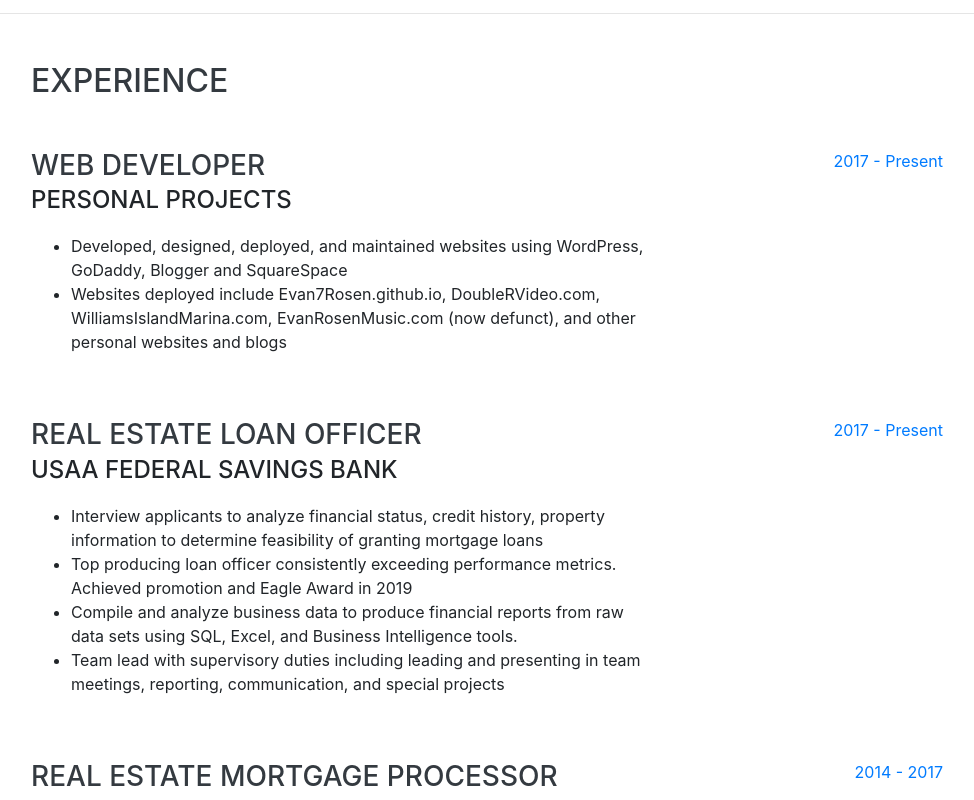
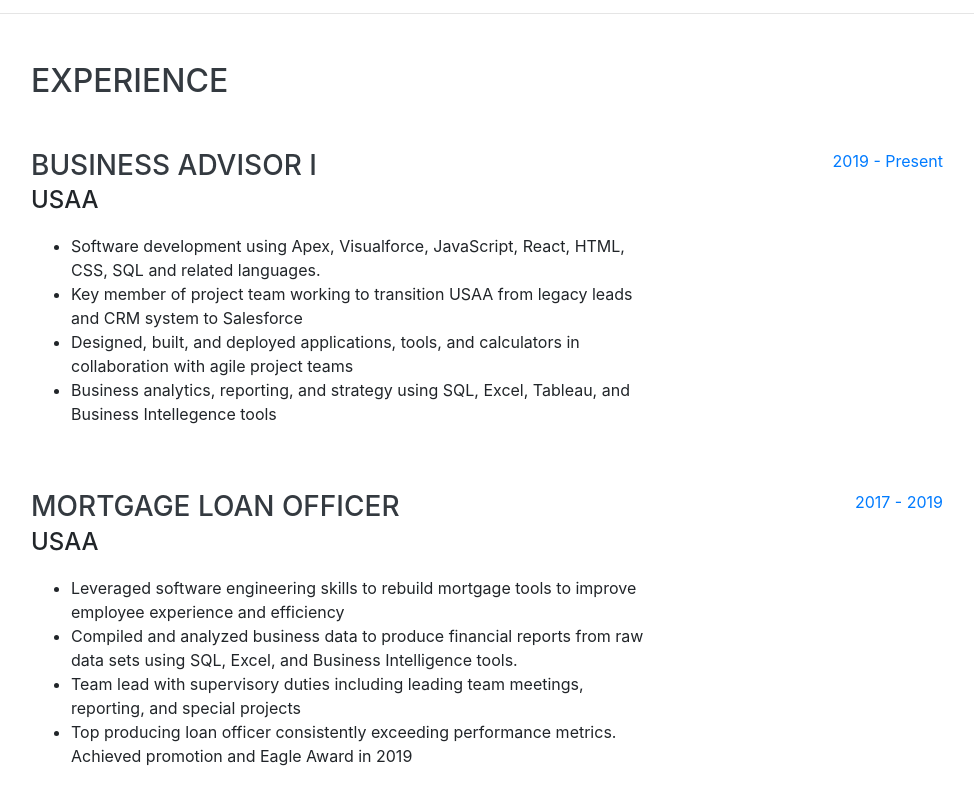
Before and after one commit to evan7rosen/evan7rosen.github.io, a website with bundled scripts: page index.html in a window 1280 px wide. Shown: the part 2916-3716 px from the top of the page, without its empty margins (289-1263 px from the left). Built offline with nearby package versions, Linux system fonts and the light colour scheme; a web font is replaced by a local one.

Commit message:
projects and employment done for now

```diff
--- a/index.html
+++ b/index.html
@@ -156,7 +156,7 @@
             </li>
           </ul>
 
-          <div class="subheading mb-3">Workflow</div>
+          <div class="subheading mb-3">Skills</div>
           <ul class="fa-ul mb-0">
             <li>
               <i class="fa-li fa fa-check"></i>
@@ -170,13 +170,17 @@
             </li>
             <li>
               <i class="fa-li fa fa-check"></i>
+              Salesforce development using Apex and Visualforce
+            </li>
+            <li>
+              <i class="fa-li fa fa-check"></i>
               Demonstrated ability to quickly and efficiently learn new
               languages, frameworks, architectures, and concepts
             </li>
             <li>
               <i class="fa-li fa fa-check"></i>
               MBA Educated, completed coursework and experienced in Agile Project Management,
-              Scrum, Data Analytics, Big Data, and Data Science
+              Scrum, Data Analytics, Big Data, and Data Science including SQL, advanced Excel, Tableau, and BI tools.
             </li>
           </ul>
         </div>
@@ -297,7 +301,7 @@
                   type="button"
                   class="btn btn-primary"
                   data-toggle="modal"
-                  data-target=".bd-example-modal-lg-1"
+                  data-target=".bd-example-modal-lg-2"
                 >
                  More Information
                 </button>
@@ -555,21 +559,27 @@
             class="resume-item d-flex flex-column flex-md-row justify-content-between mb-5"
           >
             <div class="resume-content">
-              <h3 class="mb-0">Web Developer</h3>
-              <div class="subheading mb-3">Personal Projects</div>
+              <h3 class="mb-0">Business Advisor I</h3>
+              <div class="subheading mb-3">USAA</div>
               <p>
                 <ul>
                   <li>
-                  Developed, designed, deployed, and maintained websites using WordPress, GoDaddy, Blogger and SquareSpace
+                  Software development using Apex, Visualforce, JavaScript, React, HTML, CSS, SQL and related languages.
                   </li>
                   <li>
-                  Websites deployed include Evan7Rosen.github.io, DoubleRVideo.com, WilliamsIslandMarina.com, EvanRosenMusic.com (now defunct), and other personal websites and blogs
+                  Key member of project team working to transition USAA from legacy leads and CRM system to Salesforce
+                  </li>
+                  <li>
+                  Designed, built, and deployed applications, tools, and calculators in collaboration with agile project teams
+                  </li>
+                  <li>
+                  Business analytics, reporting, and strategy using SQL, Excel, Tableau, and Business Intellegence tools
                   </li>
                 </ul>
               </p>
             </div>
             <div class="resume-date text-md-right">
-              <span class="text-primary"> 2017 - Present</span>
+              <span class="text-primary"> 2019 - Present</span>
             </div>
           </div>
 
@@ -577,27 +587,27 @@
             class="resume-item d-flex flex-column flex-md-row justify-content-between mb-5"
           >
             <div class="resume-content">
-              <h3 class="mb-0">Real Estate Loan Officer</h3>
-              <div class="subheading mb-3">USAA Federal Savings Bank</div>
+              <h3 class="mb-0">Mortgage Loan Officer</h3>
+              <div class="subheading mb-3">USAA</div>
               <p>
                 <ul>
                   <li>
-                  Interview applicants to analyze financial status, credit history, property information to determine feasibility of granting mortgage loans
+                  Leveraged software engineering skills to rebuild mortgage tools to improve employee experience and efficiency
+                  </li>
+                  <li>
+                  Compiled and analyzed business data to produce financial reports from raw data sets using SQL, Excel, and Business Intelligence tools.
+                  </li>
+                  <li>
+                  Team lead with supervisory duties including leading team meetings, reporting, and special projects
                   </li>
                   <li>
                   Top producing loan officer consistently exceeding performance metrics. Achieved promotion and Eagle Award in 2019
-                  </li>
-                  <li>
-                  Compile and analyze business data to produce financial reports from raw data sets using SQL, Excel, and Business Intelligence tools.
-                  </li>
-                  <li>
-                  Team lead with supervisory duties including leading and presenting in team meetings, reporting, communication, and special projects
                   </li>
                 </ul>
               </p>
             </div>
             <div class="resume-date text-md-right">
-              <span class="text-primary">2017 - Present</span>
+              <span class="text-primary">2017 - 2019</span>
             </div>
           </div>
 
@@ -605,8 +615,8 @@
             class="resume-item d-flex flex-column flex-md-row justify-content-between mb-5"
           >
             <div class="resume-content">
-              <h3 class="mb-0">Real Estate Mortgage Processor</h3>
-              <div class="subheading mb-3">USAA Federal Savings Bank</div>
+              <h3 class="mb-0">Mortgage Processor</h3>
+              <div class="subheading mb-3">USAA</div>
               <p>
                   <ul>
                       <li>
```
